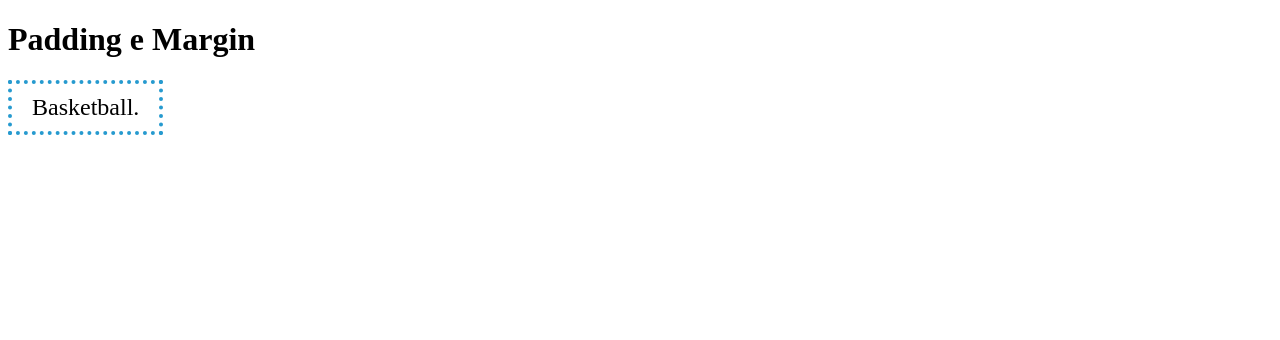
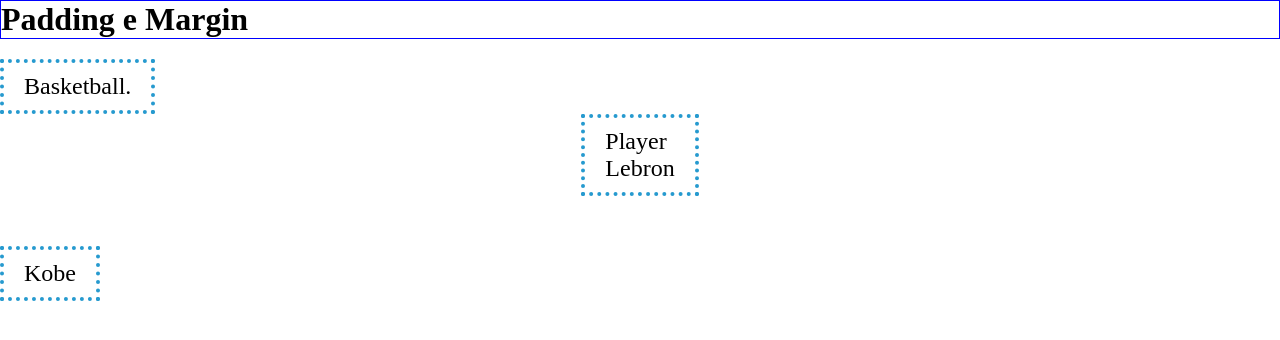
Before and after one commit to Danielsilvass/Aulas_html_css, a plain HTML site: page 4_BOX_MODEl/2_ paddind_margin/index.html in a window 1280 px wide. Drawn offline with Linux system fonts and the light colour scheme.

Commit message:
BOX_MODEL

```diff
--- a/4_BOX_MODEl/2_ paddind_margin/index.html
+++ b/4_BOX_MODEl/2_ paddind_margin/index.html
@@ -12,5 +12,11 @@
     <div>
         Basketball.
     </div>
+    <div class="outro">
+        Player <br> Lebron
+    </div>
+    <div class="ultimo">
+        Kobe
+    </div>
 </body>
 </html>
--- a/4_BOX_MODEl/2_ paddind_margin/style.css
+++ b/4_BOX_MODEl/2_ paddind_margin/style.css
@@ -1,3 +1,6 @@
+* {
+    margin: 0;
+}
 div {
     border: 4px dotted rgb(38, 154, 207);
     width: fit-content;
@@ -26,3 +29,20 @@ div {
     padding-inline: 20px;   /* padding na Horizontal */
     padding-block: 10px;    /* padding na Verticar */
 }
+
+h1 {
+    border: 1px solid blue;
+    margin-bottom: 20px;
+}
+
+.algun {
+    margin-bottom: 100px;
+}
+
+.ultimo {
+    margin-top: 50px;
+}
+
+.outro {
+    margin-inline: auto;
+}
```
